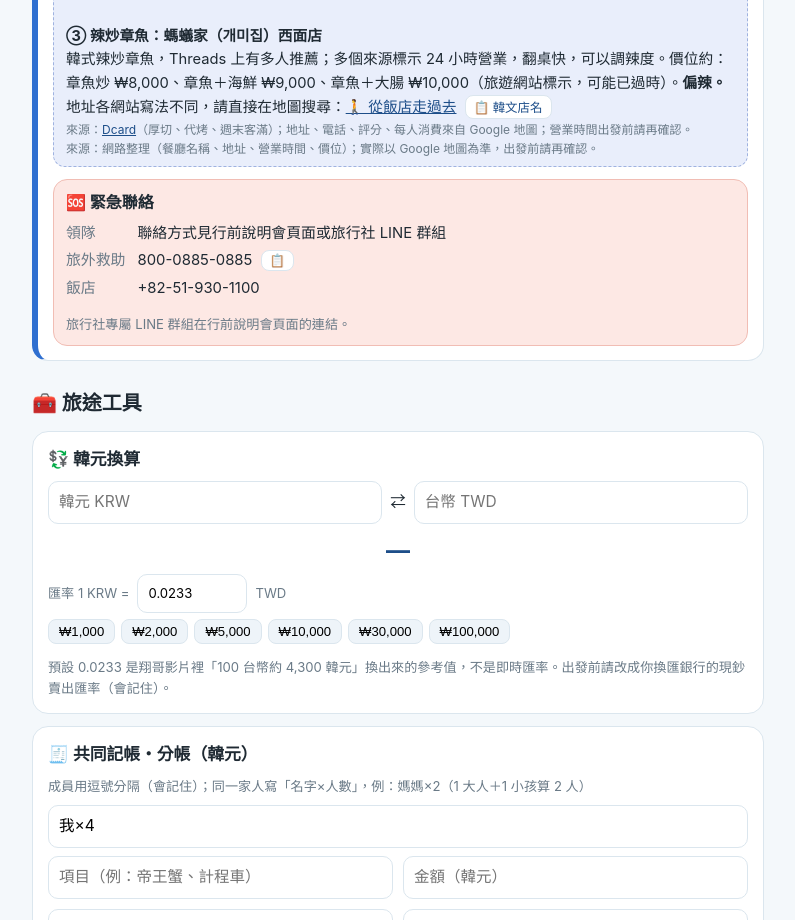
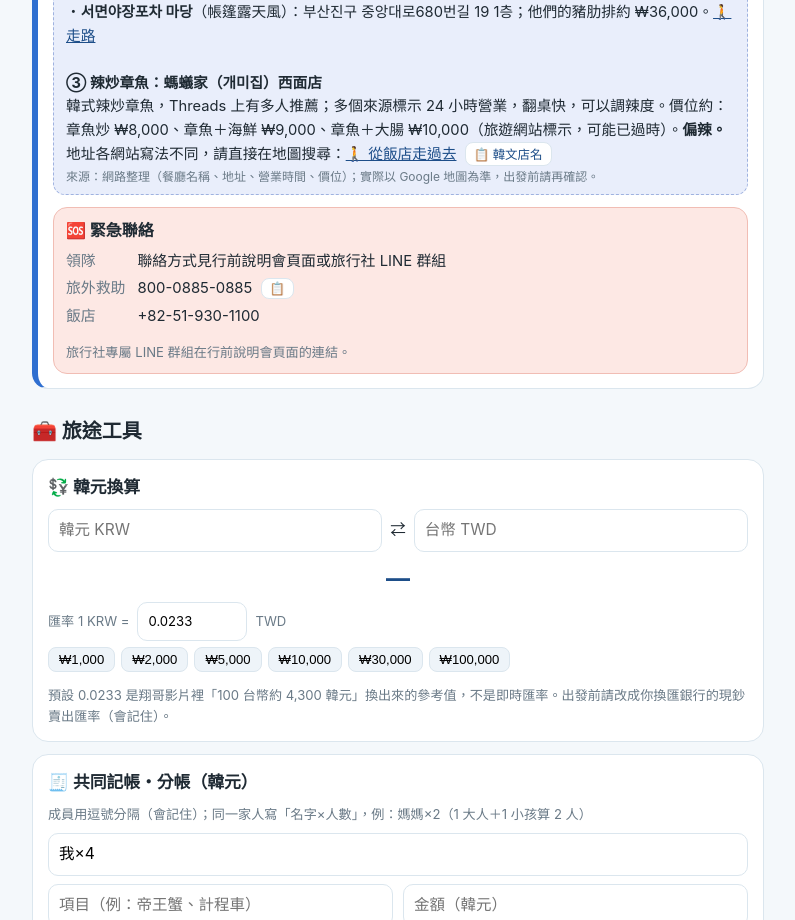
Before and after one commit to xzxz00222-code/Busan, a plain HTML site: page index.html in a window 1280 px wide. Shown: the part 3451-4371 px from the top of the page, without its empty margins (242-1037 px from the left). Drawn offline with Linux system fonts and the light colour scheme.

Commit message:
Fix D1 night card layout: blank line between beef intestine and pub sections; drop BBQ-only source line
Co-Authored-By: Claude Sonnet 5.5 <noreply@anthropic.com>

```diff
--- a/index.html
+++ b/index.html
@@ -528,8 +528,8 @@ const DAYS=[
 (function(){const n=DAYS.find(z=>z.d===3).night;
 /* ⑤ 牛腸專門店 Seomyeon Gop：週一公休，只放 D2（週五）、D3（週六），D1 不放 */
 const GOP='<br><br><b>④ 牛腸專門店：Seomyeon Gop（곱 서면점）</b><br>牛小腸／牛大腸專門店，主打以天然水果熟成、無添加嫩精的韓牛烤腸與限量手工蒜味烤腸；店員會協助烤好並提供英文菜單，環境相對乾淨、無油煙。Google 評分 4.8（226 則評論），每人約 ₩20,000–30,000。營業時間：週二至週五 16:00–00:00、週末 12:00–00:00，<b>週一公休</b>（你們 12/4 週五、12/5 週六都有開）。地址：부산진구 가야대로784번길 7（伽倻大路784街7）。<a class="pin" href="https://www.google.com/maps/dir/?api=1&origin=central%207%20hotel%20Busan&destination=부산진구+가야대로784번길+7&travelmode=walking" target="_blank" rel="noopener">🚶 從飯店走過去（看距離）</a> <button class="copy" data-copy="부산진구 가야대로784번길 7">📋 韓文地址</button>';
-const GOP1='<b>① 牛腸專門店：Seomyeon Gop（곱 서면점）</b><br>牛小腸／牛大腸專門店，主打以天然水果熟成、無添加嫩精的韓牛烤腸與限量手工蒜味烤腸；店員會協助烤好並提供英文菜單，環境相對乾淨、無油煙。Google 評分 4.8（226 則評論），每人約 ₩20,000–30,000。營業時間：週二至週五 16:00–00:00（12/3 週四有開），22:30 到飯店後要快點入座，建議先到店問還能不能點餐。地址：부산진구 가야대로784번길 7（伽倻大路784街7）。<a class="pin" href="https://www.google.com/maps/dir/?api=1&origin=central%207%20hotel%20Busan&destination=부산진구+가야대로784번길+7&travelmode=walking" target="_blank" rel="noopener">🚶 從飯店走過去（看距離）</a> <button class="copy" data-copy="부산진구 가야대로784번길 7">📋 韓文地址</button>';
-const n1=n.slice();n1[1]=n[1].replace(/<b>① 烤肉<\/b>[\s\S]*?(?=<b>② 平價小酒館)/,GOP1);
+const GOP1='<b>① 牛腸專門店：Seomyeon Gop（곱 서면점）</b><br>牛小腸／牛大腸專門店，主打以天然水果熟成、無添加嫩精的韓牛烤腸與限量手工蒜味烤腸；店員會協助烤好並提供英文菜單，環境相對乾淨、無油煙。Google 評分 4.8（226 則評論），每人約 ₩20,000–30,000。營業時間：週二至週五 16:00–00:00（12/3 週四有開），22:30 到飯店後要快點入座，建議先到店問還能不能點餐。地址：부산진구 가야대로784번길 7（伽倻大路784街7）。<a class="pin" href="https://www.google.com/maps/dir/?api=1&origin=central%207%20hotel%20Busan&destination=부산진구+가야대로784번길+7&travelmode=walking" target="_blank" rel="noopener">🚶 從飯店走過去（看距離）</a> <button class="copy" data-copy="부산진구 가야대로784번길 7">📋 韓文地址</button><br><br>';
+const n1=n.slice();n1[1]=n[1].replace(/<b>① 烤肉<\/b>[\s\S]*?(?=<b>② 平價小酒館)/,GOP1);if(typeof n[2]==='string')n1[2]=n[2].replace(/^來源：.*?<br>/,'');
 const n23=[n[0],n[1]+GOP].concat(n.slice(2));
 DAYS.forEach(z=>{if(z.d===3)z.night=n23;else if(z.d>=1&&z.d<=3&&!z.night)z.night=(z.d===1?n1:n23)})})();
 const CHK_ITEMS=['護照（效期需到 2027/06/07 之後）','機票確認 7C6256／7C6255','旅平險＋旅遊不便險','韓元現金（市場、小吃、現金攤用）','信用卡（確認海外手續費）','網卡／eSIM','防風羽絨外套、圍巾、手套、護耳帽','暖暖包、護唇膏','防滑厚底鞋','拖鞋、牙刷牙膏（飯店不一定提供）','行動電源（放隨身行李）、韓國插頭轉接','個人藥品、兩個女兒的常備藥','小孩備用衣物（海邊風大）',null,null,'小費 NT$1,500，現金備好（每人每天 300）'];
```
